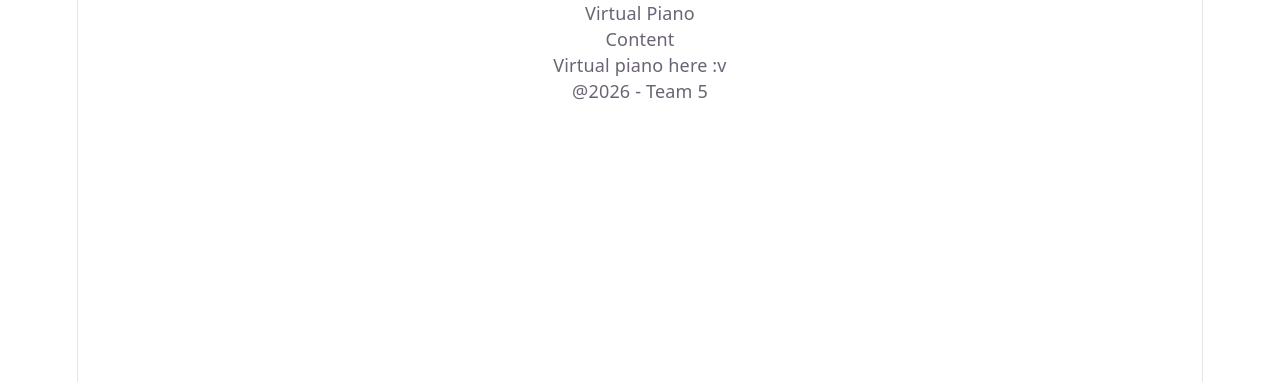
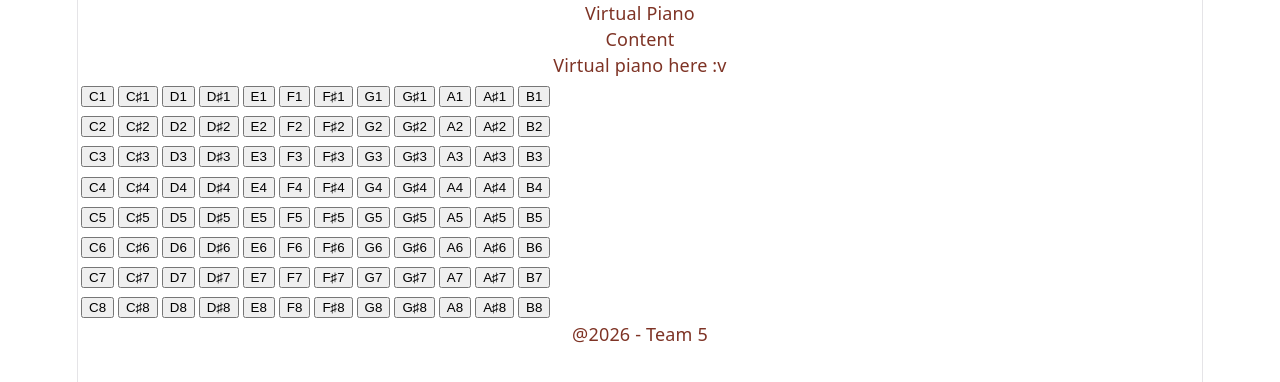
Before and after one commit to irvine-qn/Interactive-piano-website-FrontEnd, a React (Vite) app: page / in a window 1280 px wide. Shown: the top 382 px of the page. Built offline with nearby package versions, Linux system fonts and the light colour scheme.

Commit message:
feat(home.jsx): add piano keys layout to the virtual piano fix(index.css): update text color variable for consistency

```diff
--- a/src/index.css
+++ b/src/index.css
@@ -1,5 +1,5 @@
 :root {
-  --text: #6b6375;
+  --text: #7e3325;
   --text-h: #08060d;
   --bg: #fff;
   --border: #e5e4e7;
--- a/src/virtual-piano/home.jsx
+++ b/src/virtual-piano/home.jsx
@@ -2,7 +2,316 @@ const home = () => (
   <>
     <header>Virtual Piano</header>
     <div>Content</div>
-    <div>Virtual piano here :v</div>
+    <div>
+      Virtual piano here :v
+      <table>
+        <tr>
+          <td>
+            <button>C1</button>
+          </td>
+          <td>
+            <button>C♯1</button>
+          </td>
+          <td>
+            <button>D1</button>
+          </td>
+          <td>
+            <button>D♯1</button>
+          </td>
+          <td>
+            <button>E1</button>
+          </td>
+          <td>
+            <button>F1</button>
+          </td>
+          <td>
+            <button>F♯1</button>
+          </td>
+          <td>
+            <button>G1</button>
+          </td>
+          <td>
+            <button>G♯1</button>
+          </td>
+          <td>
+            <button>A1</button>
+          </td>
+          <td>
+            <button>A♯1</button>
+          </td>
+          <td>
+            <button>B1</button>
+          </td>
+        </tr>
+
+        <tr>
+          <td>
+            <button>C2</button>
+          </td>
+          <td>
+            <button>C♯2</button>
+          </td>
+          <td>
+            <button>D2</button>
+          </td>
+          <td>
+            <button>D♯2</button>
+          </td>
+          <td>
+            <button>E2</button>
+          </td>
+          <td>
+            <button>F2</button>
+          </td>
+          <td>
+            <button>F♯2</button>
+          </td>
+          <td>
+            <button>G2</button>
+          </td>
+          <td>
+            <button>G♯2</button>
+          </td>
+          <td>
+            <button>A2</button>
+          </td>
+          <td>
+            <button>A♯2</button>
+          </td>
+          <td>
+            <button>B2</button>
+          </td>
+        </tr>
+        <tr>
+          <td>
+            <button>C3</button>
+          </td>
+          <td>
+            <button>C♯3</button>
+          </td>
+          <td>
+            <button>D3</button>
+          </td>
+          <td>
+            <button>D♯3</button>
+          </td>
+          <td>
+            <button>E3</button>
+          </td>
+          <td>
+            <button>F3</button>
+          </td>
+          <td>
+            <button>F♯3</button>
+          </td>
+          <td>
+            <button>G3</button>
+          </td>
+          <td>
+            <button>G♯3</button>
+          </td>
+          <td>
+            <button>A3</button>
+          </td>
+          <td>
+            <button>A♯3</button>
+          </td>
+          <td>
+            <button>B3</button>
+          </td>
+        </tr>
+        <tr>
+          <td>
+            <button>C4</button>
+          </td>
+          <td>
+            <button>C♯4</button>
+          </td>
+          <td>
+            <button>D4</button>
+          </td>
+          <td>
+            <button>D♯4</button>
+          </td>
+          <td>
+            <button>E4</button>
+          </td>
+          <td>
+            <button>F4</button>
+          </td>
+          <td>
+            <button>F♯4</button>
+          </td>
+          <td>
+            <button>G4</button>
+          </td>
+          <td>
+            <button>G♯4</button>
+          </td>
+          <td>
+            <button>A4</button>
+          </td>
+          <td>
+            <button>A♯4</button>
+          </td>
+          <td>
+            <button>B4</button>
+          </td>
+        </tr>
+        <tr>
+          <td>
+            <button>C5</button>
+          </td>
+          <td>
+            <button>C♯5</button>
+          </td>
+          <td>
+            <button>D5</button>
+          </td>
+          <td>
+            <button>D♯5</button>
+          </td>
+          <td>
+            <button>E5</button>
+          </td>
+          <td>
+            <button>F5</button>
+          </td>
+          <td>
+            <button>F♯5</button>
+          </td>
+          <td>
+            <button>G5</button>
+          </td>
+          <td>
+            <button>G♯5</button>
+          </td>
+          <td>
+            <button>A5</button>
+          </td>
+          <td>
+            <button>A♯5</button>
+          </td>
+          <td>
+            <button>B5</button>
+          </td>
+        </tr>
+        <tr>
+          <td>
+            <button>C6</button>
+          </td>
+          <td>
+            <button>C♯6</button>
+          </td>
+          <td>
+            <button>D6</button>
+          </td>
+          <td>
+            <button>D♯6</button>
+          </td>
+          <td>
+            <button>E6</button>
+          </td>
+          <td>
+            <button>F6</button>
+          </td>
+          <td>
+            <button>F♯6</button>
+          </td>
+          <td>
+            <button>G6</button>
+          </td>
+          <td>
+            <button>G♯6</button>
+          </td>
+          <td>
+            <button>A6</button>
+          </td>
+          <td>
+            <button>A♯6</button>
+          </td>
+          <td>
+            <button>B6</button>
+          </td>
+        </tr>
+        <tr>
+          <td>
+            <button>C7</button>
+          </td>
+          <td>
+            <button>C♯7</button>
+          </td>
+          <td>
+            <button>D7</button>
+          </td>
+          <td>
+            <button>D♯7</button>
+          </td>
+          <td>
+            <button>E7</button>
+          </td>
+          <td>
+            <button>F7</button>
+          </td>
+          <td>
+            <button>F♯7</button>
+          </td>
+          <td>
+            <button>G7</button>
+          </td>
+          <td>
+            <button>G♯7</button>
+          </td>
+          <td>
+            <button>A7</button>
+          </td>
+          <td>
+            <button>A♯7</button>
+          </td>
+          <td>
+            <button>B7</button>
+          </td>
+        </tr>
+        <tr>
+          <td>
+            <button>C8</button>
+          </td>
+          <td>
+            <button>C♯8</button>
+          </td>
+          <td>
+            <button>D8</button>
+          </td>
+          <td>
+            <button>D♯8</button>
+          </td>
+          <td>
+            <button>E8</button>
+          </td>
+          <td>
+            <button>F8</button>
+          </td>
+          <td>
+            <button>F♯8</button>
+          </td>
+          <td>
+            <button>G8</button>
+          </td>
+          <td>
+            <button>G♯8</button>
+          </td>
+          <td>
+            <button>A8</button>
+          </td>
+          <td>
+            <button>A♯8</button>
+          </td>
+          <td>
+            <button>B8</button>
+          </td>
+        </tr>
+      </table>
+    </div>
     <footer>@2026 - Team 5</footer>
   </>
 );
```
